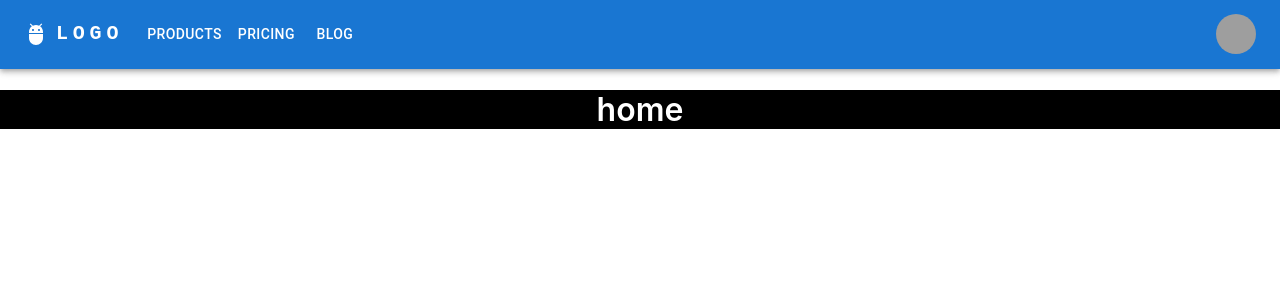
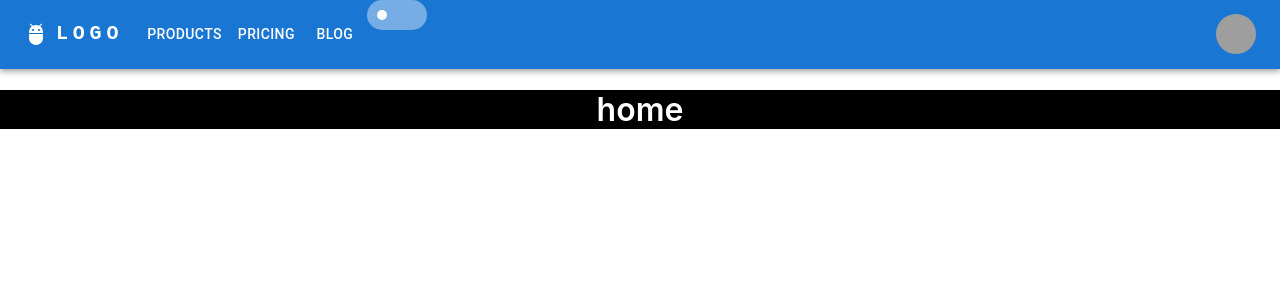
Before and after one commit to LeDucNghi/CM-Present, a React (Create React App) app: page /home in a window 1280 px wide. Shown: the top 300 px of the page. Built offline with nearby package versions, Linux system fonts and the light colour scheme; grey boxes are pictures that could not be loaded.

Commit message:
do header UI

```diff
--- a/src/components/Header/header.js
+++ b/src/components/Header/header.jsx
@@ -10,6 +10,7 @@ import IconButton from "@mui/material/IconButton";
 import Menu from "@mui/material/Menu";
 import MenuIcon from "@mui/icons-material/Menu";
 import MenuItem from "@mui/material/MenuItem";
+import ThemeToggle from "components/ThemingToggle/themingToggle";
 import Toolbar from "@mui/material/Toolbar";
 import Tooltip from "@mui/material/Tooltip";
 import Typography from "@mui/material/Typography";
@@ -124,6 +125,7 @@ const Header = () => {
                 {page}
               </Button>
             ))}
+            <ThemeToggle />
           </Box>
 
           <Box sx={{ flexGrow: 0 }}>
--- /dev/null
+++ b/src/components/ThemingToggle/themingToggle.jsx
@@ -0,0 +1,33 @@
+import "./themingToggle.scss";
+
+import React from "react";
+import { motion } from "framer-motion";
+import { useState } from "react";
+
+/**
+ * This is an example of layout animations in Framer Motion 2.
+ *
+ * It's as simple as adding a `layout` prop to the `motion.div`. When
+ * the flexbox changes, the handle smoothly animates between layouts.
+ *
+ * Try adding whileHover={{ scale: 1.2 }} to the handle - the layout
+ * animation is now fully compatible with user-set transforms.
+ */
+
+export default function ThemeToggle() {
+  const [isOn, setIsOn] = useState(false);
+
+  const toggleSwitch = () => setIsOn(!isOn);
+
+  return (
+    <div className="switch" data-isOn={isOn} onClick={toggleSwitch}>
+      <motion.div className="handle" layout transition={spring} />
+    </div>
+  );
+}
+
+const spring = {
+  type: "spring",
+  stiffness: 700,
+  damping: 30,
+};
--- /dev/null
+++ b/src/components/ThemingToggle/themingToggle.scss
@@ -0,0 +1,45 @@
+// html,
+// body {
+//     min-height: 100vh;
+//     padding: 0;
+//     margin: 0;
+// }
+
+// * {
+//     box-sizing: border-box;
+// }
+
+// body {
+//     background: linear-gradient(250deg, #7b2ff7, #f107a3);
+//     background-repeat: no-repeat;
+//     display: flex;
+//     justify-content: center;
+//     align-items: center;
+// }
+
+// .App {
+//     font-family: sans-serif;
+//     text-align: center;
+// }
+
+.switch {
+    width: 40px;
+    height: 10px;
+    background-color: rgba(255, 255, 255, 0.4);
+    display: flex;
+    justify-content: flex-start;
+    border-radius: 50px;
+    padding: 10px;
+    cursor: pointer;
+}
+
+.switch[data-isOn="true"] {
+    justify-content: flex-end;
+}
+
+.handle {
+    width: 10px;
+    height: 10px;
+    background-color: white;
+    border-radius: 40px;
+}
```
Also changed, not shown: src/assets/styles/GlobalStyles.scss (+0 -23 lines), src/pages/SignIn/signin.jsx (renamed from src/pages/SignIn/signin.js), src/pages/SignUp/signup.jsx (renamed from src/pages/SignUp/signup.js).
